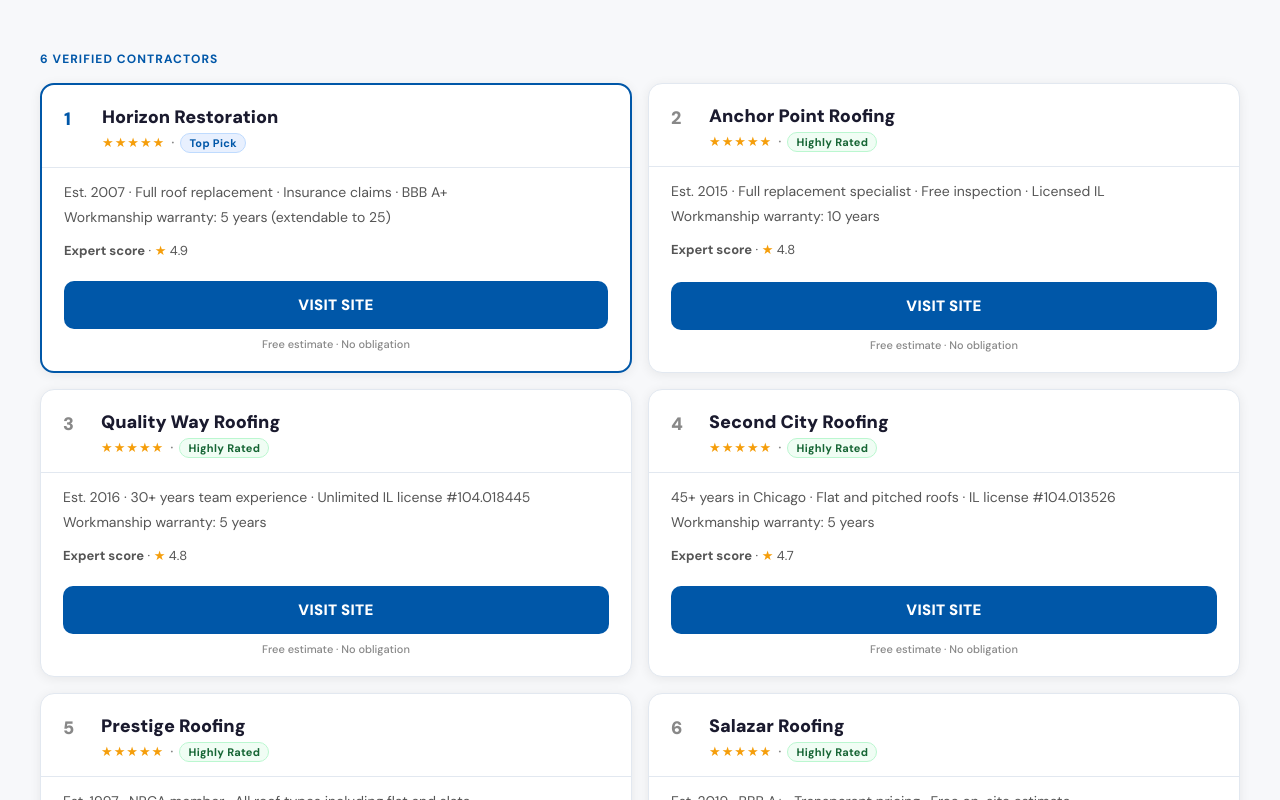
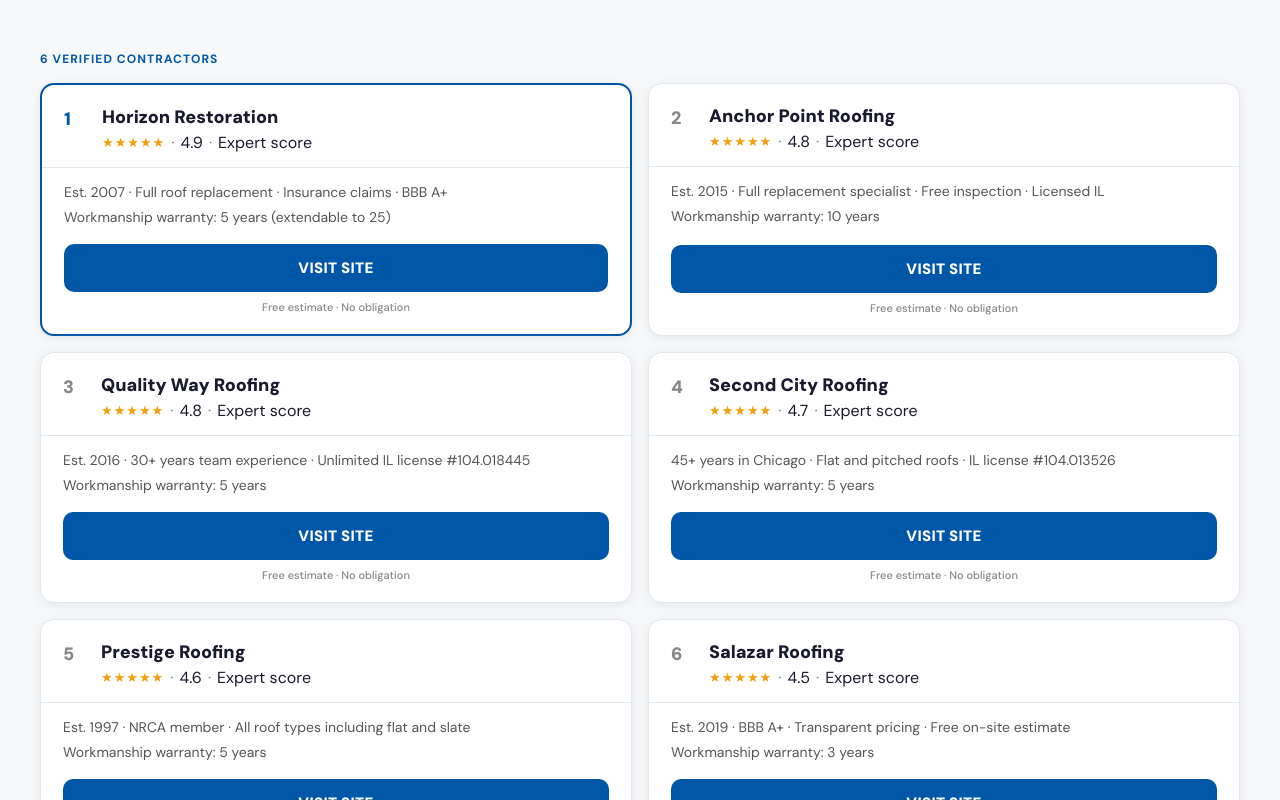
Before and after one commit to dm100usa-oss/roofreplacementchicago, a Next.js app: page / in a window 1280 px wide. Shown: the part 1220-2020 px from the top of the page. Built offline with nearby package versions, Linux system fonts and the light colour scheme.

Commit message:
Update CompanyCard.tsx

```diff
--- a/src/components/CompanyCard.tsx
+++ b/src/components/CompanyCard.tsx
@@ -21,23 +21,15 @@
           <div className={styles.metaRow}>
             <span className={styles.stars}>{company.stars}</span>
             <span className={styles.dot}>·</span>
-            <span className={`${styles.tag} ${company.tag === 'Top Pick' ? styles.tagTop : styles.tagRated}`}>
-              {isEs ? company.tagEs : company.tag}
-            </span>
+            <span className={styles.expertRatingInline}>{company.expertRating}</span>
+            <span className={styles.dot}>·</span>
+            <span className={styles.expertLabel}>{isEs ? 'Puntuación experta' : 'Expert score'}</span>
           </div>
         </div>
       </div>
       <div className={styles.body}>
         <div className={styles.desc}>{isEs ? company.descEs : company.desc}</div>
         <div className={styles.desc}>{isEs ? company.warrantyEs : company.warranty}</div>
-        <div className={styles.ratingsRow}>
-          <div className={styles.ratingItem}>
-            <span className={styles.ratingLabel}>{isEs ? 'Puntuación experta' : 'Expert score'}</span>
-            {' · '}
-            <span className={styles.ratingStar}>★</span>
-            {' '}{company.expertRating}
-          </div>
-        </div>
         <div className={styles.btnRow}>
           <a href={company.website} target="_blank" rel="noopener noreferrer" className={styles.btnCall}>
             {isEs ? 'VER SITIO' : 'VISIT SITE'}
```
